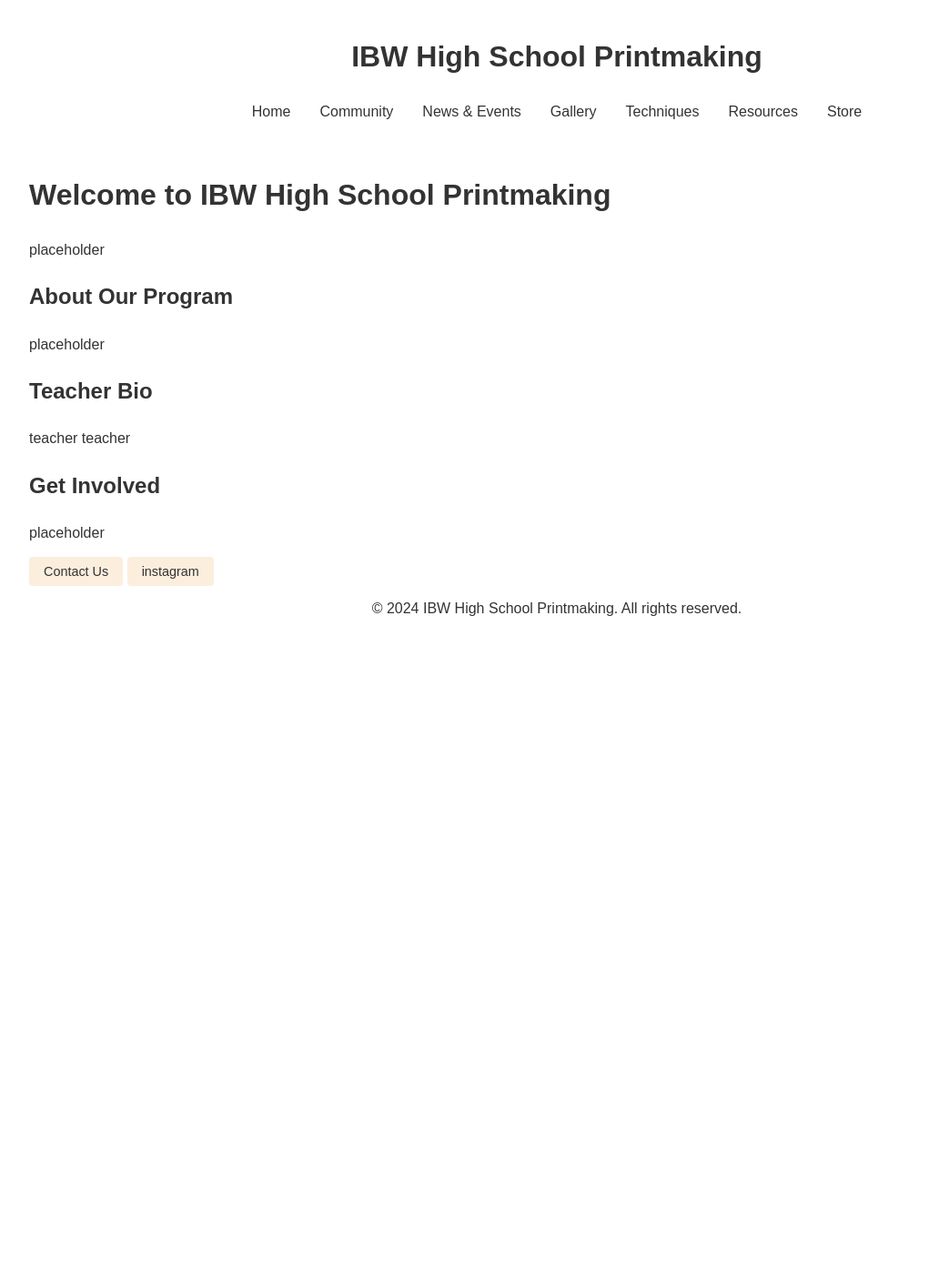
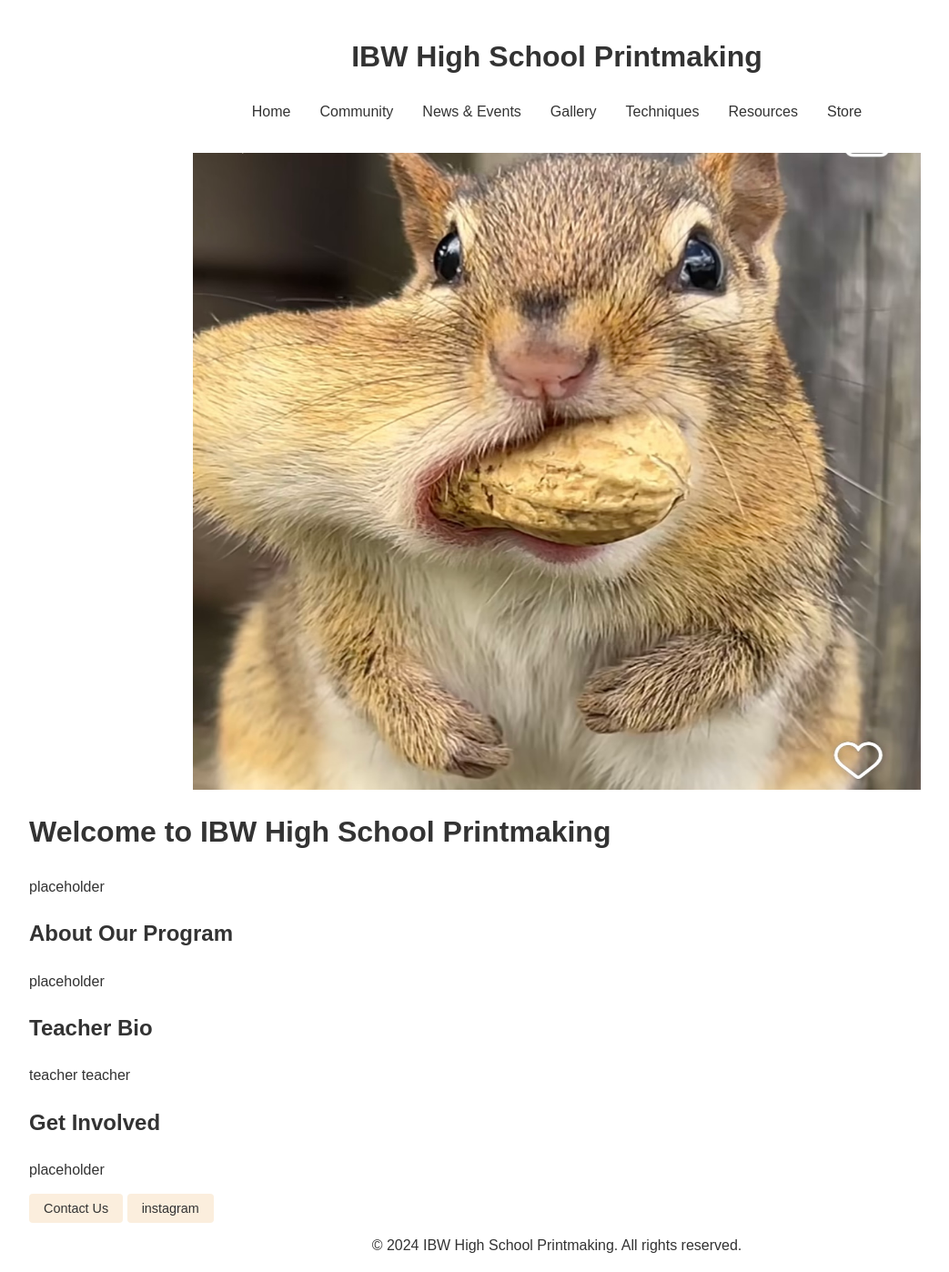
Before and after one commit to IBWPrintmaking/IBWPrintmaking.github.io, a Jekyll site: the page built from index.html, in a window 1280 px wide. Shown: the whole page at 91% size, without its empty margins (28-1071 px from the left). Built offline with Jekyll 4.4.1, drawn with Linux system fonts in a browser that asks for light colours; before the commit the page ends 900 px from its top, so only the background shows below that.

Commit message:
placeholder img

```diff
--- a/index.html
+++ b/index.html
@@ -9,6 +9,9 @@ title: Home
     </head>
 
   <body>
+
+    <img src="assets/designs/IMG_5797.JPG" alt="alternatetext" style="width:800px;height:700px;" class="center">
+
     <h1>Welcome to IBW High School Printmaking</h1>
     <p>placeholder</p>
 
```
